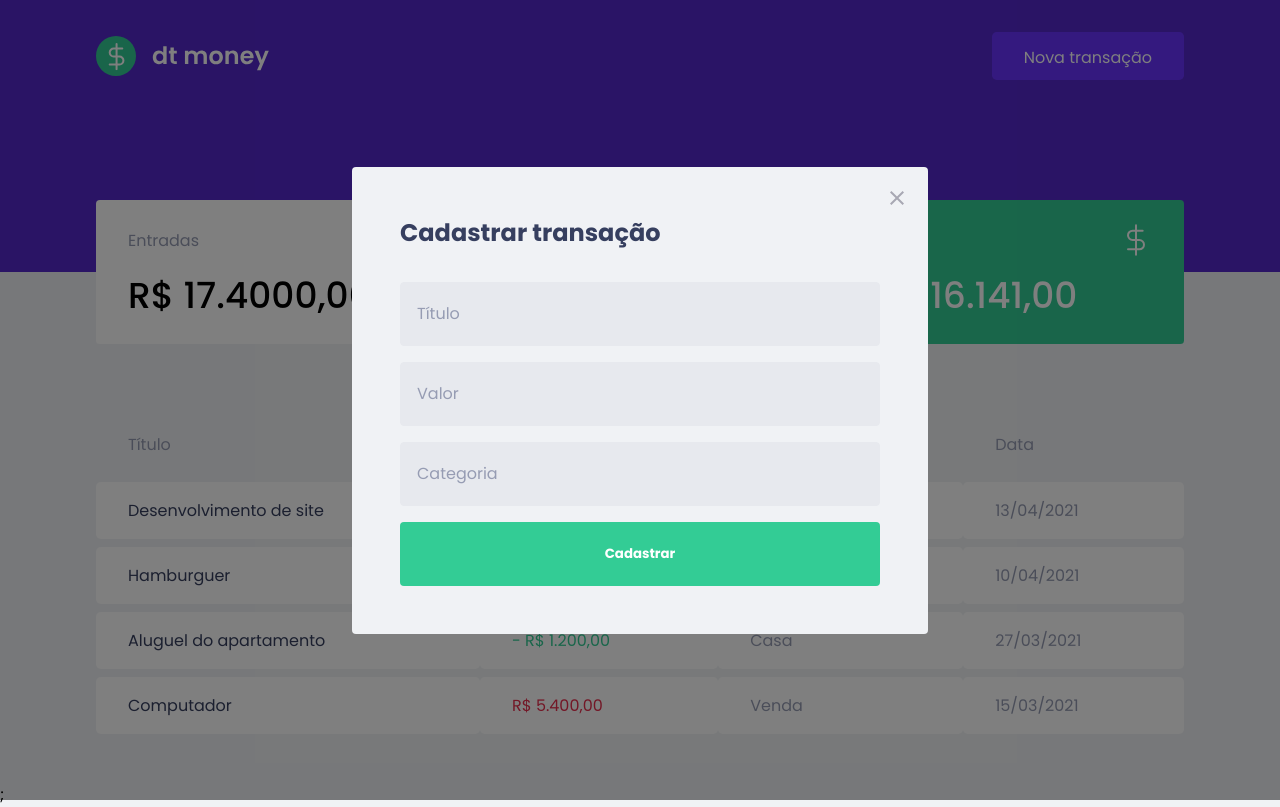
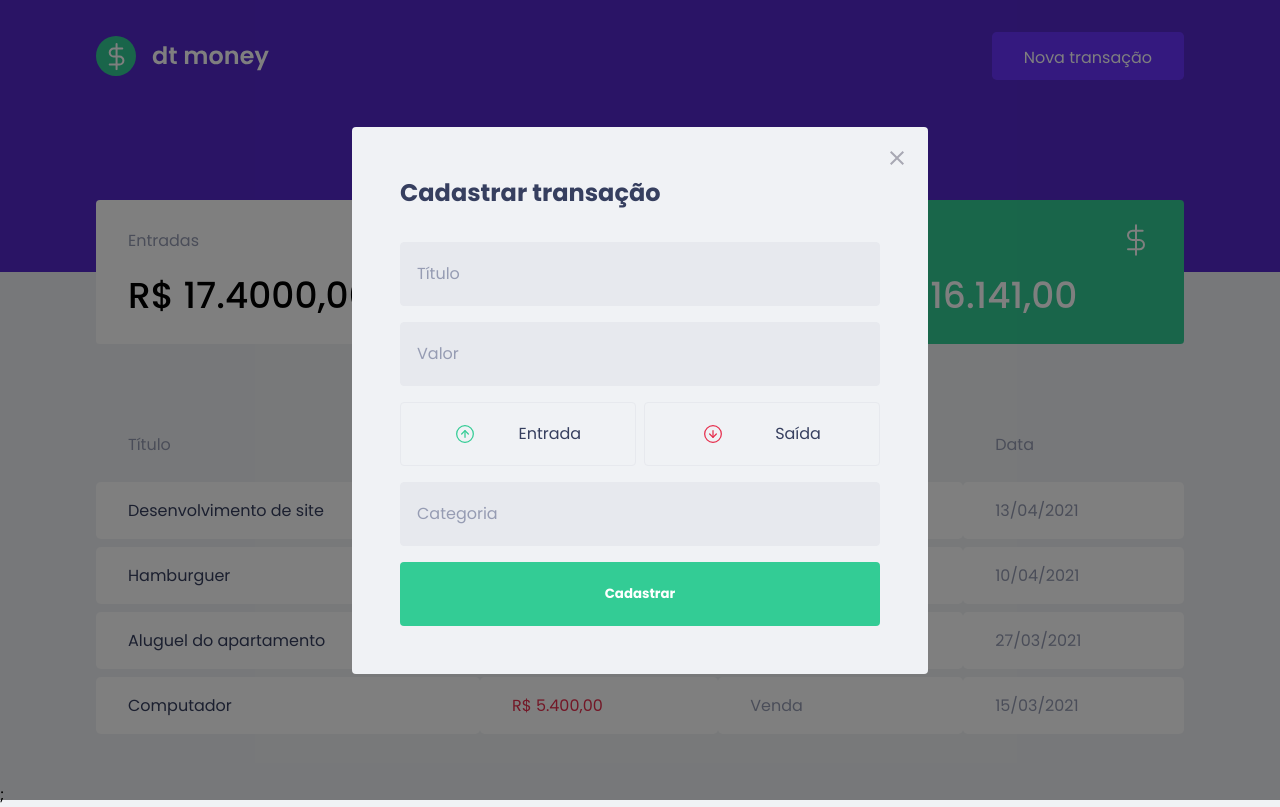
Before and after one commit to ruanvalente/dtmoney, a React (Create React App) app: page / in a window 1280 px wide. Both pictures are taken after a click on the button "Nova transação". Built offline with nearby package versions, Linux system fonts and the light colour scheme; no server answers; what miragejs would draw is missing.

Commit message:
style: added button income and outcome

```diff
--- a/package.json
+++ b/package.json
@@ -14,6 +14,7 @@
     "axios": "^0.21.1",
     "faker": "^5.5.3",
     "miragejs": "^0.1.41",
+    "polished": "^4.1.3",
     "react": "^17.0.2",
     "react-dom": "^17.0.2",
     "react-modal": "^3.14.2",
--- a/src/components/NewTransactionModal/index.tsx
+++ b/src/components/NewTransactionModal/index.tsx
@@ -1,7 +1,10 @@
 import Modal from "react-modal";
 
-import { Form } from "./styles";
+import { Container, Form } from "./styles";
+
 import closeIcon from "../../assets/close.svg";
+import incomeIcon from "../../assets/income.svg";
+import outcomeIon from "../../assets/outcome.svg";
 
 type NewTransactionModalProps = {
   isOpen: boolean;
@@ -32,6 +35,18 @@ export function NewTransactionModal({
 
         <input type="text" placeholder="Título" />
         <input type="number" placeholder="Valor" />
+
+        <Container>
+          <button type="button">
+            <img src={incomeIcon} alt="Entrada" />
+            Entrada
+          </button>
+
+          <button type="button">
+            <img src={outcomeIon} alt="Saída" />
+            Saída
+          </button>
+        </Container>
         <input type="text" placeholder="Categoria" />
 
         <button type="submit">Cadastrar</button>
--- a/src/components/NewTransactionModal/styles.ts
+++ b/src/components/NewTransactionModal/styles.ts
@@ -1,4 +1,49 @@
 import styled from "styled-components";
+import { darken } from "polished";
+
+export const Container = styled.div`
+  max-width: 536px;
+  width: 100%;
+
+  margin-top: 1rem;
+  margin-bottom: 1rem;
+
+  display: grid;
+  grid-template-columns: repeat(2, 1fr);
+  gap: 0.5rem;
+
+  button {
+    width: 100%;
+    height: 4rem;
+
+    display: flex;
+    align-items: center;
+    justify-content: space-around;
+
+    padding: 0.8rem 2rem;
+
+    background: var(--dt-background);
+    color: var(--dt-title);
+
+    font-weight: normal;
+    font-size: 1rem;
+
+    border: none;
+    border: 1px solid var(--dt-background-secondary);
+    border-radius: 0.25rem;
+
+    transition: border-color 0.3s;
+
+    img {
+      width: 20px;
+      height: 20px;
+    }
+
+    &:hover {
+      border-color: ${darken(0.1, "#d7d7d7")};
+    }
+  }
+`;
 
 export const Form = styled.form`
   max-width: 576px;
```
Also changed, not shown: 1 other file (tests, documents, lock files or other folders).
